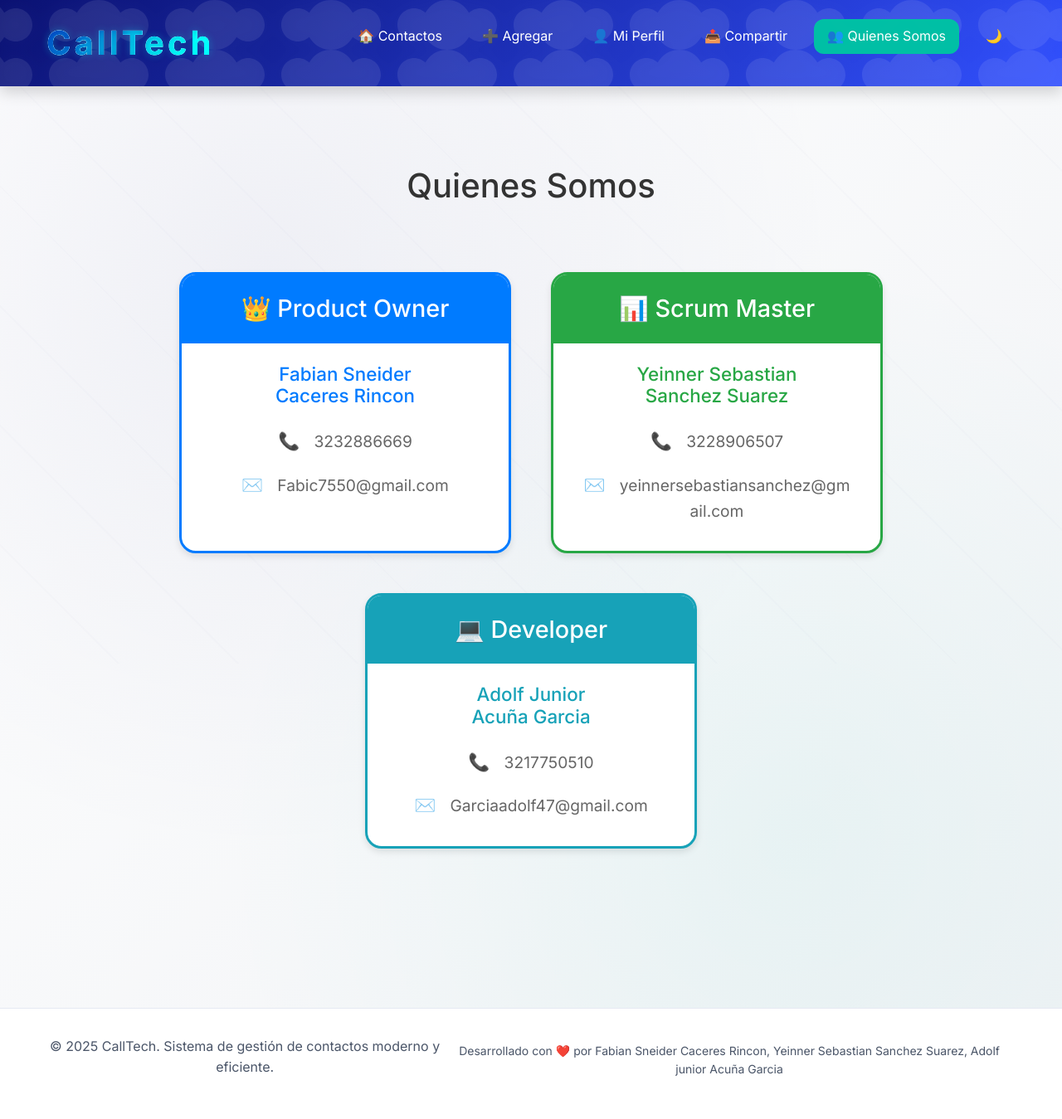
After one commit to fabianx-12/CallTech, a Flask app: page /about in a window 1280 px wide. The commit adds this page. Shown: the whole page at 83% size. Run offline with Flask 3, Linux system fonts and the light colour scheme.

Commit message:
Se implementó una funcion que muestra la informacion de los desarolladores en la página

```diff
--- a/app.py
+++ b/app.py
@@ -235,6 +235,11 @@ def share_profile():
                          share_url=share_url,
                          qr_code=qr_code)
 
+@app.route('/about')
+def about():
+    """Página Quienes Somos"""
+    return render_template('about.html')
+
 # API endpoints para funcionalidad AJAX
 @app.route('/api/contacts')
 def api_contacts():
--- /dev/null
+++ b/templates/about.html
@@ -0,0 +1,99 @@
+{% extends "base.html" %}
+
+{% block content %}
+<div style="padding: 4rem 2rem;">
+    <h1 style="text-align: center; margin-bottom: 3rem; color: #333; font-size: 2.5rem;">Quienes Somos</h1>
+
+    <div style="display: flex; flex-wrap: wrap; gap: 3rem; justify-content: center; max-width: 1400px; margin: 0 auto;">
+        <!-- Product Owner -->
+        <div style="background: white; border: 3px solid #007bff; border-radius: 20px; padding: 2rem; width: 400px; box-shadow: 0 4px 8px rgba(0,0,0,0.1); transition: transform 0.3s ease;">
+            <div style="background: #007bff; color: white; text-align: center; padding: 1.5rem; margin: -2rem -2rem 1.5rem -2rem; border-radius: 17px 17px 0 0;">
+                <h3 style="margin: 0; font-size: 1.8rem;">👑 Product Owner</h3>
+            </div>
+            <div style="text-align: center;">
+                <h4 style="color: #007bff; margin-bottom: 1.5rem; font-size: 1.4rem;">Fabian Sneider<br>Caceres Rincon</h4>
+                <div style="margin-bottom: 1.2rem;">
+                    <span style="color: #007bff; font-size: 1.3rem;">📞</span>
+                    <a href="tel:3232886669" style="color: #666; text-decoration: none; margin-left: 0.8rem; font-size: 1.2rem;">3232886669</a>
+                </div>
+                <div>
+                    <span style="color: #007bff; font-size: 1.3rem;">✉️</span>
+                    <a href="mailto:Fabic7550@gmail.com" style="color: #666; text-decoration: none; margin-left: 0.8rem; font-size: 1.2rem; word-break: break-all;">Fabic7550@gmail.com</a>
+                </div>
+            </div>
+        </div>
+
+        <!-- Scrum Master -->
+        <div style="background: white; border: 3px solid #28a745; border-radius: 20px; padding: 2rem; width: 400px; box-shadow: 0 4px 8px rgba(0,0,0,0.1); transition: transform 0.3s ease;">
+            <div style="background: #28a745; color: white; text-align: center; padding: 1.5rem; margin: -2rem -2rem 1.5rem -2rem; border-radius: 17px 17px 0 0;">
+                <h3 style="margin: 0; font-size: 1.8rem;">📊 Scrum Master</h3>
+            </div>
+            <div style="text-align: center;">
+                <h4 style="color: #28a745; margin-bottom: 1.5rem; font-size: 1.4rem;">Yeinner Sebastian<br>Sanchez Suarez</h4>
+                <div style="margin-bottom: 1.2rem;">
+                    <span style="color: #28a745; font-size: 1.3rem;">📞</span>
+                    <a href="tel:3228906507" style="color: #666; text-decoration: none; margin-left: 0.8rem; font-size: 1.2rem;">3228906507</a>
+                </div>
+                <div>
+                    <span style="color: #28a745; font-size: 1.3rem;">✉️</span>
+                    <a href="mailto:yeinnersebastiansanchez@gmail.com" style="color: #666; text-decoration: none; margin-left: 0.8rem; font-size: 1.2rem; word-break: break-all;">yeinnersebastiansanchez@gmail.com</a>
+                </div>
+            </div>
+        </div>
+
+        <!-- Developer -->
+        <div style="background: white; border: 3px solid #17a2b8; border-radius: 20px; padding: 2rem; width: 400px; box-shadow: 0 4px 8px rgba(0,0,0,0.1); transition: transform 0.3s ease;">
+            <div style="background: #17a2b8; color: white; text-align: center; padding: 1.5rem; margin: -2rem -2rem 1.5rem -2rem; border-radius: 17px 17px 0 0;">
+                <h3 style="margin: 0; font-size: 1.8rem;">💻 Developer</h3>
+            </div>
+            <div style="text-align: center;">
+                <h4 style="color: #17a2b8; margin-bottom: 1.5rem; font-size: 1.4rem;">Adolf Junior<br>Acuña Garcia</h4>
+                <div style="margin-bottom: 1.2rem;">
+                    <span style="color: #17a2b8; font-size: 1.3rem;">📞</span>
+                    <a href="tel:3217750510" style="color: #666; text-decoration: none; margin-left: 0.8rem; font-size: 1.2rem;">3217750510</a>
+                </div>
+                <div>
+                    <span style="color: #17a2b8; font-size: 1.3rem;">✉️</span>
+                    <a href="mailto:Garciaadolf47@gmail.com" style="color: #666; text-decoration: none; margin-left: 0.8rem; font-size: 1.2rem; word-break: break-all;">Garciaadolf47@gmail.com</a>
+                </div>
+            </div>
+        </div>
+    </div>
+</div>
+
+<style>
+@media (max-width: 1400px) {
+    div[style*="display: flex"] {
+        padding: 2rem;
+    }
+}
+
+@media (max-width: 768px) {
+    div[style*="display: flex"] {
+        flex-direction: column !important;
+        align-items: center !important;
+        padding: 1rem;
+    }
+
+    div[style*="width: 400px"] {
+        width: 90% !important;
+        max-width: 400px !important;
+        margin-bottom: 2rem;
+    }
+
+    h1[style*="font-size: 2.5rem"] {
+        font-size: 2rem !important;
+    }
+}
+
+div[style*="transition: transform"]:hover {
+    transform: translateY(-10px) !important;
+    box-shadow: 0 15px 30px rgba(0,0,0,0.15) !important;
+}
+
+a:hover {
+    text-decoration: underline !important;
+    opacity: 0.8;
+}
+</style>
+{% endblock %}
--- a/templates/base.html
+++ b/templates/base.html
@@ -6,11 +6,13 @@
     <title>{% block title %}CallTech - Sistema de Agenda de Contactos{% endblock %}</title>
 
 
+    <!-- Bootstrap CSS -->
+    <link href="https://cdn.jsdelivr.net/npm/bootstrap@5.3.0/dist/css/bootstrap.min.css" rel="stylesheet">
+
     <!-- Fonts -->
     <link rel="preconnect" href="https://fonts.googleapis.com">
     <link rel="preconnect" href="https://fonts.gstatic.com" crossorigin>
     <link href="https://fonts.googleapis.com/css2?family=Inter:wght@300;400;500;600;700&display=swap" rel="stylesheet">
-
 
     <!-- CSS -->
     <link rel="stylesheet" href="{{ url_for('static', filename='css/style.css') }}">
@@ -49,6 +51,11 @@
                 <li>
                     <a href="{{ url_for('share_profile') }}" class="nav-link {% if request.endpoint == 'share_profile' %}active{% endif %}">
                         📤 Compartir
+                    </a>
+                </li>
+                <li>
+                    <a href="{{ url_for('about') }}" class="nav-link {% if request.endpoint == 'about' %}active{% endif %}">
+                        👥 Quienes Somos
                     </a>
                 </li>
                 <li>
```
